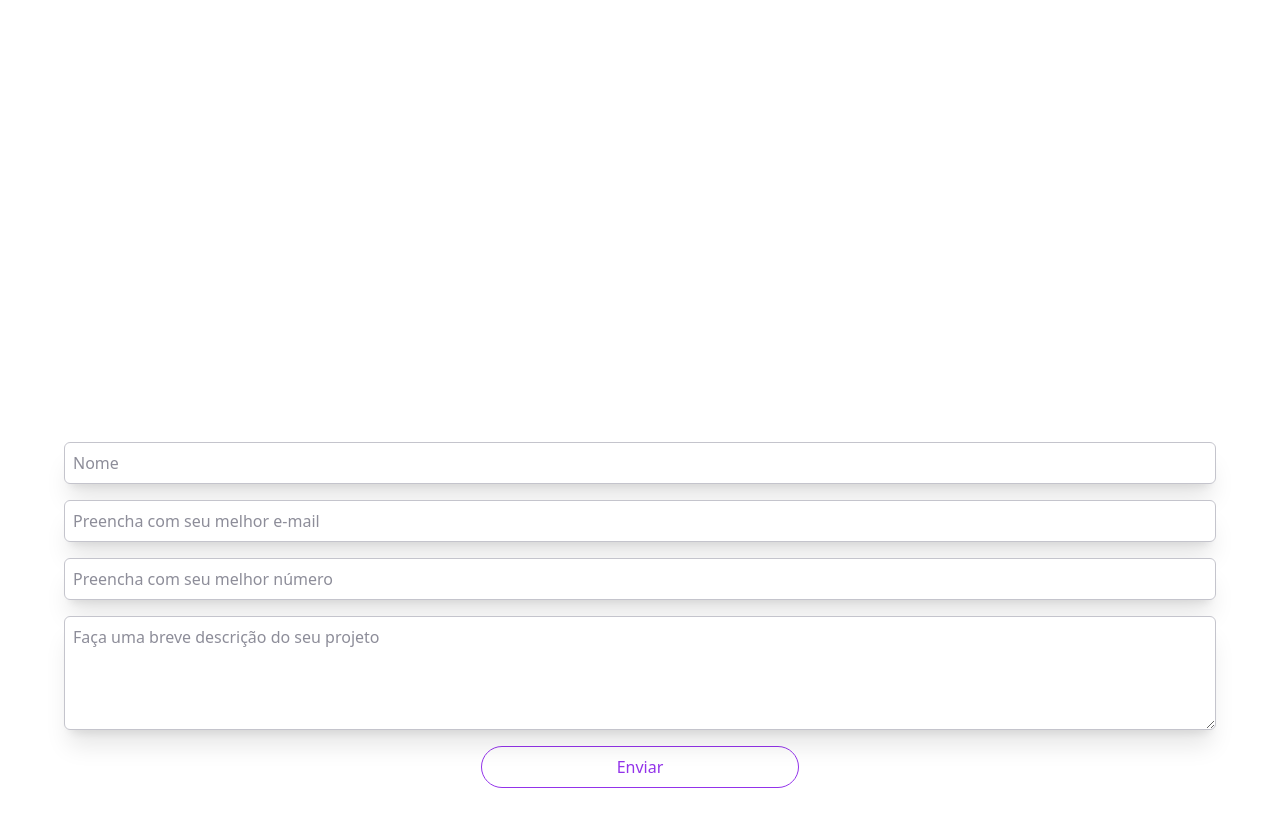
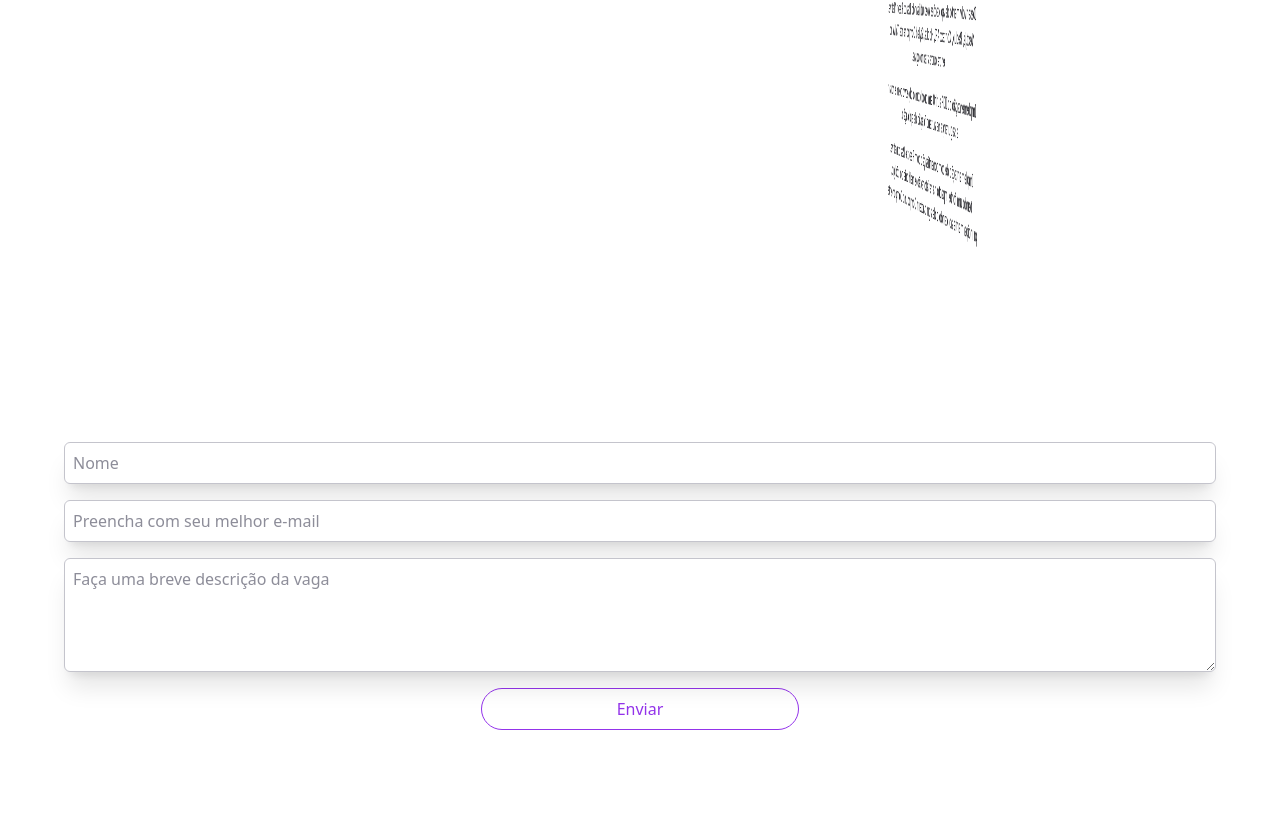
Before and after one commit to AugustoCVS/new-portfolio, a React (Vite) app: page / in a window 1280 px wide. Shown: the part 1790-2616 px from the top of the page. After the commit the page ends 2568 px from the top, so only its background shows below. Built offline with nearby package versions, Linux system fonts and the light colour scheme.

Commit message:
refactor: adjusts

```diff
--- a/src/App.tsx
+++ b/src/App.tsx
@@ -9,8 +9,8 @@ function App() {
     <div className="flex flex-col w-full h-full bg-white overflow-y-scroll gap-4">
       <Header />
       <Hero />
+      <Projects />
       <About />
-      <Projects />
       <Contact />
     </div>
   );
--- a/src/components/layout/About/about.component.tsx
+++ b/src/components/layout/About/about.component.tsx
@@ -10,7 +10,7 @@ export const About: React.FC = () => {
   return (
     <Information.Root id="about">
       <Title />
-      <div className="mt-[-100px]">
+      <div className="mt-[-60px] sm:mt-[-100px]">
         <Information.Wrapper isAbout>
           <Animation animation={animationData} dataAos="fade-up" />
           <Text />
--- a/src/components/layout/Contact/components/form/form.component.tsx
+++ b/src/components/layout/Contact/components/form/form.component.tsx
@@ -20,7 +20,6 @@ export const Form: React.FC = () => {
     defaultValues: {
       name: "",
       email: "",
-      phone: "",
       message: "",
     },
   });
@@ -67,7 +66,7 @@ export const Form: React.FC = () => {
     );
   };
 
-  //TODO: ADD RESET NO FORMULARIO, E ADD SPINNER NO BOTÃO DE ENVIAR
+  //TODO: ADD RESET NO FORMULARIO
   return (
     <Information.Wrapper>
       <form
--- a/src/components/layout/Contact/components/form/form.constants.ts
+++ b/src/components/layout/Contact/components/form/form.constants.ts
@@ -4,11 +4,6 @@ import { FormFieldProps, ToastType } from './form.types';
 export const FormSchema = yup.object().shape({
   name: yup.string().required('O nome é obrigatório'),
   email: yup.string().email('E-mail inválido').required('O e-mail é obrigatório'),
-  phone: yup.string().test('phone', 'Telefone inválido', value => {
-    if (!value) return false;
-    const phoneRegex = /^[0-9]{10,11}$/;
-    return phoneRegex.test(value);
-  }).required('O telefone é obrigatório'),
   message: yup.string().required('A descrição é obrigatória'),
 });
 
@@ -26,15 +21,9 @@ export const formFields: FormFieldProps[] = [
     type: 'email',
   },
   {
-    id: 2,
-    name: 'phone',
-    placeholder: 'Preencha com seu melhor número',
-    type: 'text',
-  },
-  {
     id: 3,
     name: 'message',
-    placeholder: 'Faça uma breve descrição do seu projeto',
+    placeholder: 'Faça uma breve descrição da vaga',
     type: 'textarea',
   },
 ];
--- a/src/components/layout/Contact/components/form/form.types.ts
+++ b/src/components/layout/Contact/components/form/form.types.ts
@@ -3,7 +3,7 @@ import { FormSchema } from './form.constants';
 
 export type formProps = yup.InferType<typeof FormSchema>
 
-export type nameOptions = "name" | "email" | "phone" | "message"
+export type nameOptions = "name" | "email" | "message"
 
 export type FormFieldProps = {
   id: number;
--- a/src/components/layout/Header/components/Options/options.constants.ts
+++ b/src/components/layout/Header/components/Options/options.constants.ts
@@ -4,12 +4,12 @@ export const OptionsList = [
     id: "hero",
   },
   {
+    title: "Projetos",
+    id: "projects",
+  },
+  {
     title: "Sobre",
     id: "about",
-  },
-  {
-    title: "Projetos",
-    id: "projects",
   },
   {
     title: "Contato",
```
